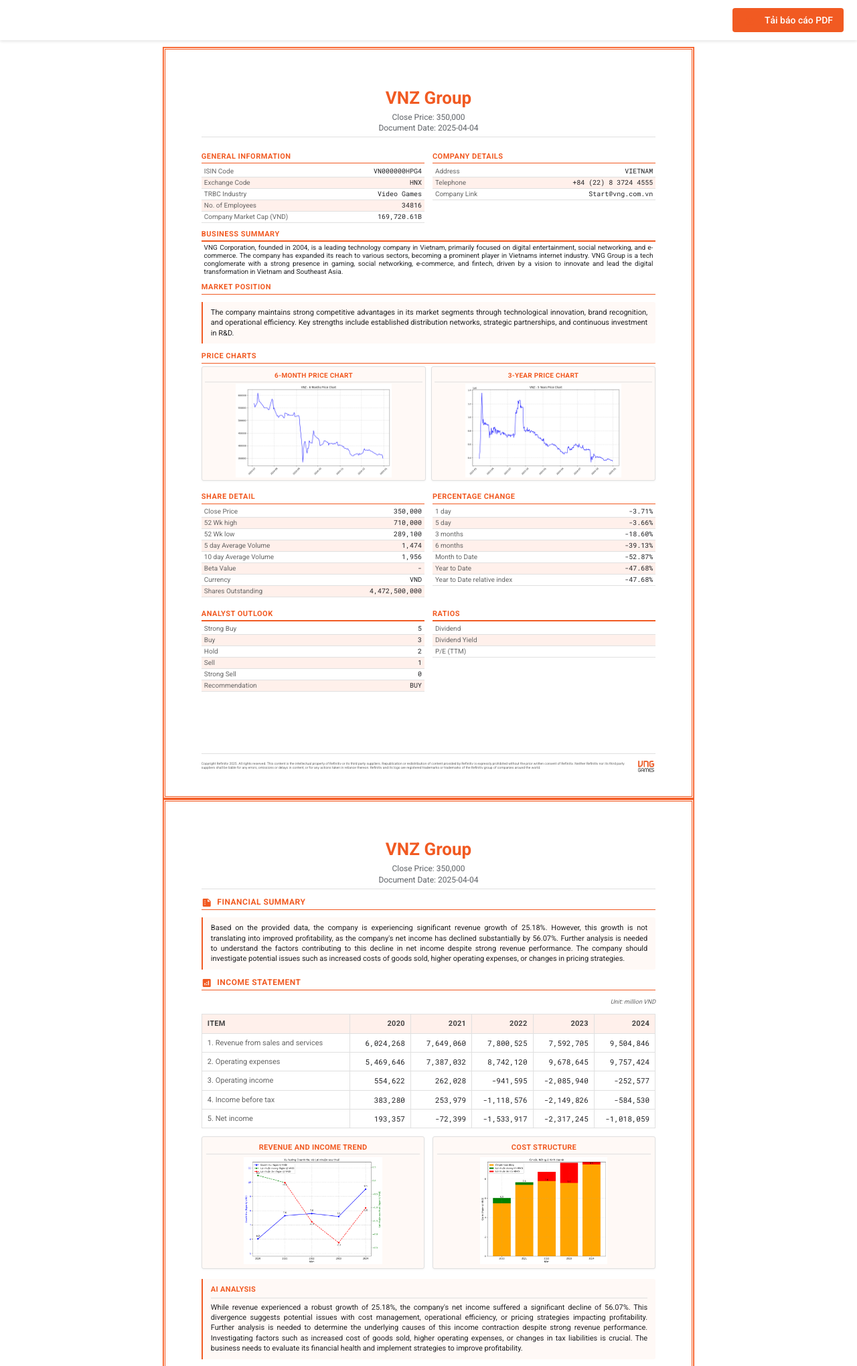
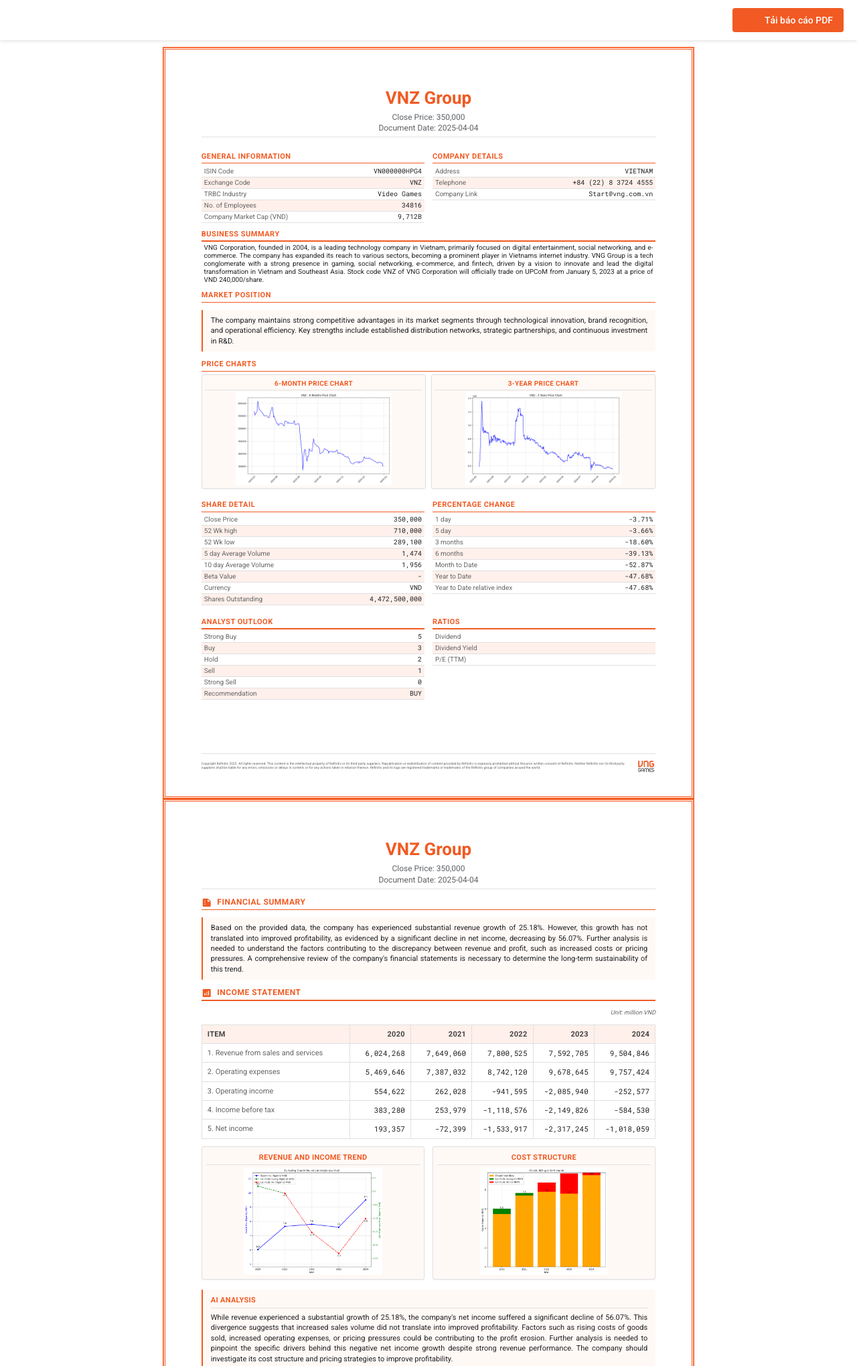
Before and after one commit to nguyen110504zz/faino, a Flask app: template App/templates/report.html in a window 1280 px wide. Shown: the top 2040 px of the page at 67% size. Run offline with Flask 3, Linux system fonts and the light colour scheme; the template is opened without the code that fills it, so the values that code supplies are empty.

Commit message:
Update code

```diff
--- a/App/templates/report.html
+++ b/App/templates/report.html
@@ -1351,10 +1351,10 @@
                     <h2 class="section-title">GENERAL INFORMATION</h2>
                     <table class="info-table">
                         <tr><td>ISIN Code</td><td>VN000000HPG4</td></tr>
-                        <tr><td>Exchange Code</td><td>HNX</td></tr>
+                        <tr><td>Exchange Code</td><td>VNZ</td></tr>
                         <tr><td>TRBC Industry</td><td>Video Games</td></tr>
                         <tr><td>No. of Employees</td><td>34816</td></tr>
-                        <tr><td>Company Market Cap (VND)</td><td>169,720.61B</td></tr>
+                        <tr><td>Company Market Cap (VND)</td><td>9,712B</td></tr>
                     </table>
                 </section>
 
@@ -1371,7 +1371,7 @@
             <section class="section">
                 <h2 class="section-title">BUSINESS SUMMARY</h2>
                 <div class="business-summary">
-                    VNG Corporation, founded in 2004, is a leading technology company in Vietnam, primarily focused on digital entertainment, social networking, and e-commerce. The company has expanded its reach to various sectors, becoming a prominent player in Vietnams internet industry. VNG Group is a tech conglomerate with a strong presence in gaming, social networking, e-commerce, and fintech, driven by a vision to innovate and lead the digital transformation in Vietnam and Southeast Asia.
+                    VNG Corporation, founded in 2004, is a leading technology company in Vietnam, primarily focused on digital entertainment, social networking, and e-commerce. The company has expanded its reach to various sectors, becoming a prominent player in Vietnams internet industry. VNG Group is a tech conglomerate with a strong presence in gaming, social networking, e-commerce, and fintech, driven by a vision to innovate and lead the digital transformation in Vietnam and Southeast Asia. Stock code VNZ of VNG Corporation will officially trade on UPCoM from January 5, 2023 at a price of VND 240,000/share.
                 </div>
             </section>
 
@@ -1391,7 +1391,7 @@
                     </div>
                     <div class="chart-box">
                         <div class="chart-title">3-YEAR PRICE CHART</div>
-                        <img src="../static/charts/VNZ_5y.png" alt="5 Years Price Chart">
+                        <img src="../static/charts/VNZ_3y.png" alt="3 Years Price Chart">
                     </div>
                 </div>
             </section>
@@ -1473,7 +1473,7 @@
                     FINANCIAL SUMMARY
                 </h2>
                 <div class="analysis-box">
-                    Based on the provided data, the company is experiencing significant revenue growth of 25.18%. However, this growth is not translating into improved profitability, as the company's net income has declined substantially by 56.07%. Further analysis is needed to understand the factors contributing to this decline in net income despite strong revenue performance. The company should investigate potential issues such as increased costs of goods sold, higher operating expenses, or changes in pricing strategies.
+                    Based on the provided data, the company has experienced substantial revenue growth of 25.18%. However, this growth has not translated into improved profitability, as evidenced by a significant decline in net income, decreasing by 56.07%. Further analysis is needed to understand the factors contributing to the discrepancy between revenue and profit, such as increased costs or pricing pressures. A comprehensive review of the company's financial statements is necessary to determine the long-term sustainability of this trend.
                 </div>
             </section>
 
@@ -1593,7 +1593,7 @@
 
                 <div class="analysis-box">
                     <div class="analysis-title">AI ANALYSIS</div>
-                    While revenue experienced a robust growth of 25.18%, the company's net income suffered a significant decline of 56.07%. This divergence suggests potential issues with cost management, operational efficiency, or pricing strategies impacting profitability. Further analysis is needed to determine the underlying causes of this income contraction despite strong revenue performance. Investigating factors such as increased cost of goods sold, higher operating expenses, or changes in tax liabilities is crucial. The business needs to evaluate its financial health and implement strategies to improve profitability.
+                    While revenue experienced a substantial growth of 25.18%, the company's net income suffered a significant decline of 56.07%. This divergence suggests that increased sales volume did not translate into improved profitability. Factors such as rising costs of goods sold, increased operating expenses, or pricing pressures could be contributing to the profit erosion. Further analysis is needed to pinpoint the specific drivers behind this negative net income growth despite strong revenue performance. The company should investigate its cost structure and pricing strategies to improve profitability.
                 </div>
             </section>
 
@@ -1787,7 +1787,7 @@
                 </div>
                 <div class="analysis-box">
                     <div class="analysis-title">AI ANALYSIS</div>
-                    The company experienced a significant decline in current assets from 2021 to 2024, alongside a steady increase in fixed assets, indicating a potential shift in investment strategy towards longer-term assets. Total liabilities have risen substantially, particularly in current liabilities and long-term debt, suggesting increased financial leverage. Simultaneously, equity has drastically decreased, raising concerns about the company's financial stability and solvency. This combination of factors warrants a deeper investigation into the company's operational performance and debt management strategies. The increasing liabilities and decreasing equity should be examined closely for sustainability.
+                    The company's current assets experienced volatility, peaking in 2021 before declining significantly, suggesting potential liquidity management challenges. Fixed assets steadily increased, indicating investment in long-term capacity or infrastructure. Total liabilities have risen sharply, particularly in recent years, driven by both current liabilities and long-term debt. Simultaneously, equity has eroded considerably, raising concerns about the company's financial stability and leverage.
                 </div>
             </section>
 
@@ -1920,7 +1920,7 @@
                 </div>
                 <div class="analysis-box">
                     <div class="analysis-title">AI ANALYSIS</div>
-                    The company's profitability is a significant concern, as evidenced by a negative profit margin of -10.71% and a negative return on equity (ROE) of -0.80%. This indicates the company is currently losing money on each sale and failing to generate returns for its shareholders. While the current ratio suggests short-term liquidity is manageable, the high debt-to-equity ratio of 6.45 raises concerns about long-term financial sustainability given the poor profitability.
+                    Based on the provided ratios, the company exhibits concerning profitability. A negative profit margin of -10.71% indicates losses on sales, further reflected in a negative Return on Equity (ROE) of -80.15%, showing inefficient use of equity to generate profit. While the current ratio suggests short-term liquidity, the high debt-to-equity ratio of 6.45 implies significant financial leverage, potentially exacerbating the negative profitability trend.
                 </div>
             </section>
 
@@ -1931,7 +1931,7 @@
                 </h2>
                 <div class="analysis-box">
                     <div class="analysis-title">AI ANALYSIS</div>
-                    **Recommendation: Sell** Given the company's high risk level and declining profitability despite strong revenue growth, a Sell recommendation is warranted. The negative profit margin and ROE indicate fundamental issues with the business model, while the high debt-to-equity ratio amplifies the risk of financial distress. Investors should be wary of the company's inability to translate revenue into profits, and the potential for further losses and debt accumulation.
+                    Given the company's high growth potential juxtaposed with its deteriorating profitability and high risk level, the recommendation is to **Hold** existing positions, but **do not Buy** at this time. While the substantial revenue growth is encouraging, the significant decline in net income and negative profitability metrics raise serious concerns about the company's financial sustainability. Investors should carefully monitor the company's efforts to improve profitability and manage its high debt levels, as these factors pose significant risks to future performance.
                 </div>
                 <div class="risk-management">
                     <div class="risk-item">
--- a/App/templates/report_template.html
+++ b/App/templates/report_template.html
@@ -1391,7 +1391,7 @@
                     </div>
                     <div class="chart-box">
                         <div class="chart-title">3-YEAR PRICE CHART</div>
-                        <img src="../static/{{ price_charts.five_years }}" alt="5 Years Price Chart">
+                        <img src="../static/{{ price_charts.three_years }}" alt="3 Years Price Chart">
                     </div>
                 </div>
             </section>
```
Also changed, not shown: Process/drawchart.py (+4 -4 lines), Process/readdata.py (+9 -9 lines), App/static/charts/VNZ_3y.png (added), App/static/charts/VNZ_5y.png (deleted).
